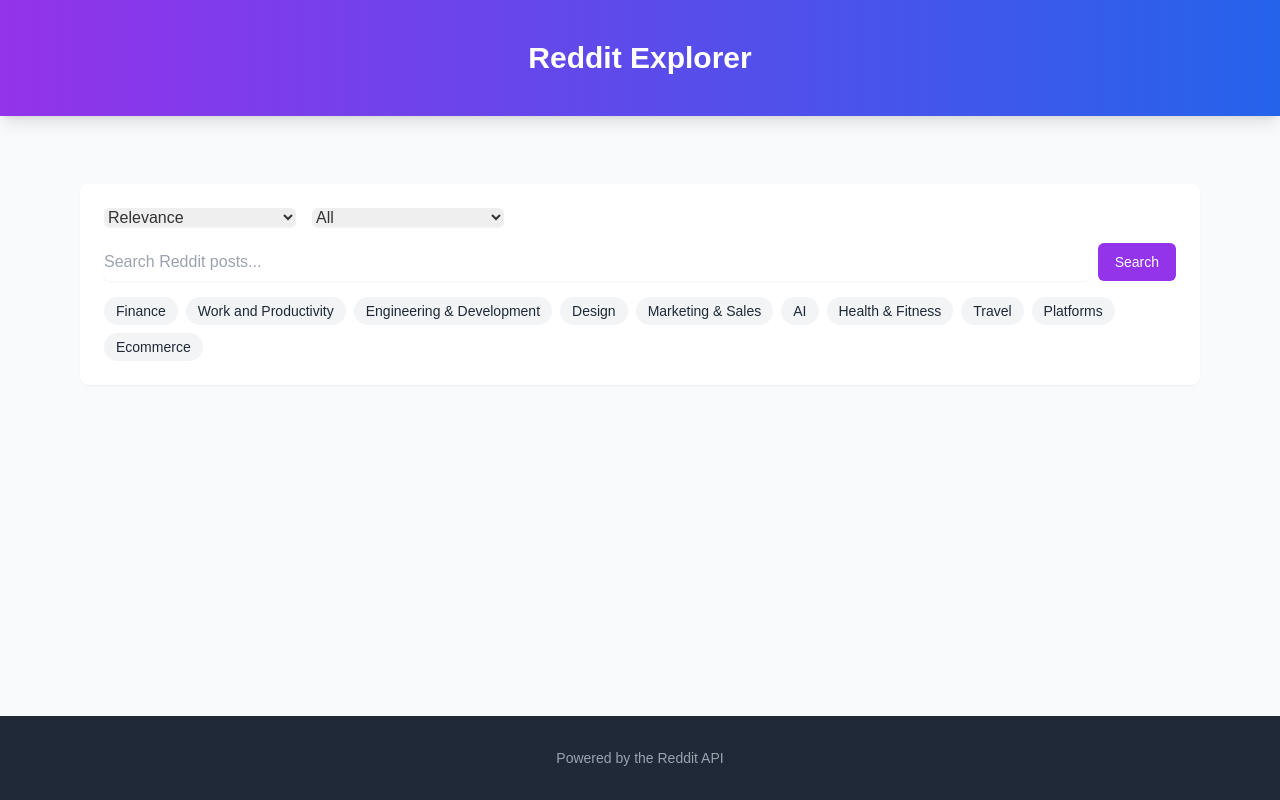
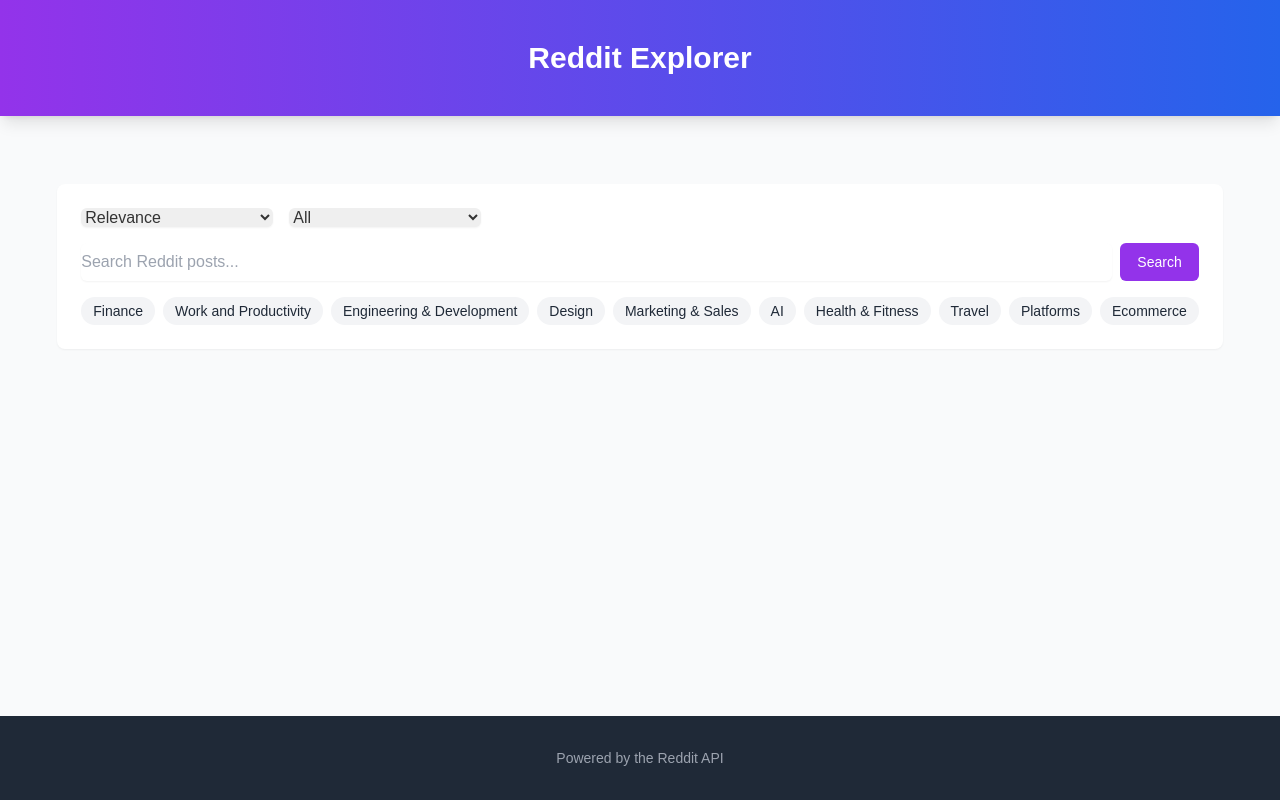
Before and after one commit to katrinavassell/redditapp, a React (Create React App) app: page / in a window 1280 px wide. Built offline with nearby package versions, Linux system fonts and the light colour scheme.

Commit message:
Restored to 'd731d1d462b59435af7ede39bd8e779194459a28'
Replit-Restored-To:d731d1d462b59435af7ede39bd8e779194459a28

```diff
--- a/src/App.js
+++ b/src/App.js
@@ -59,7 +59,7 @@
       </header>
 
       <main className="flex-grow max-w-7xl mx-auto py-6 sm:px-6 lg:px-8">
-        <div className="px-8 py-6 sm:px-12">
+        <div className="px-4 py-6 sm:px-0">
           <div className="bg-white rounded-lg shadow-sm p-6">
             <div className="space-y-4">
               <div className="flex flex-col sm:flex-row gap-4">
```
